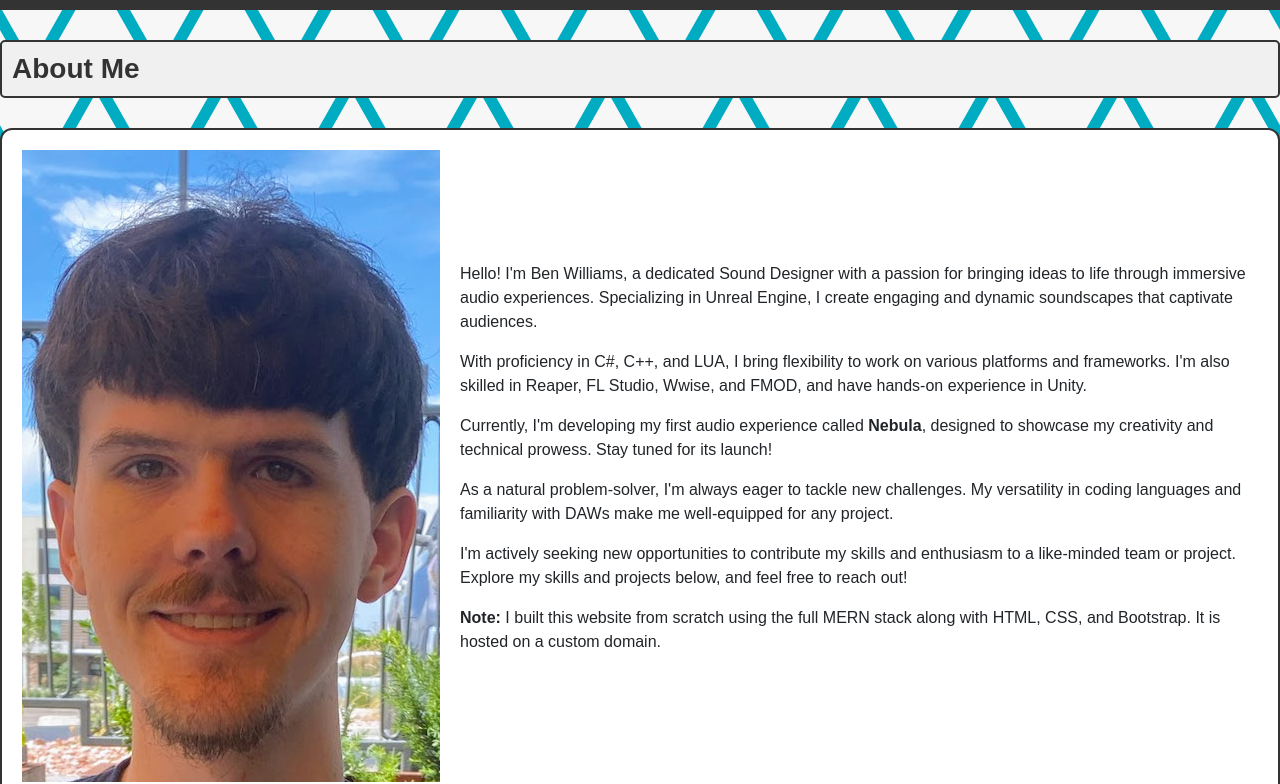
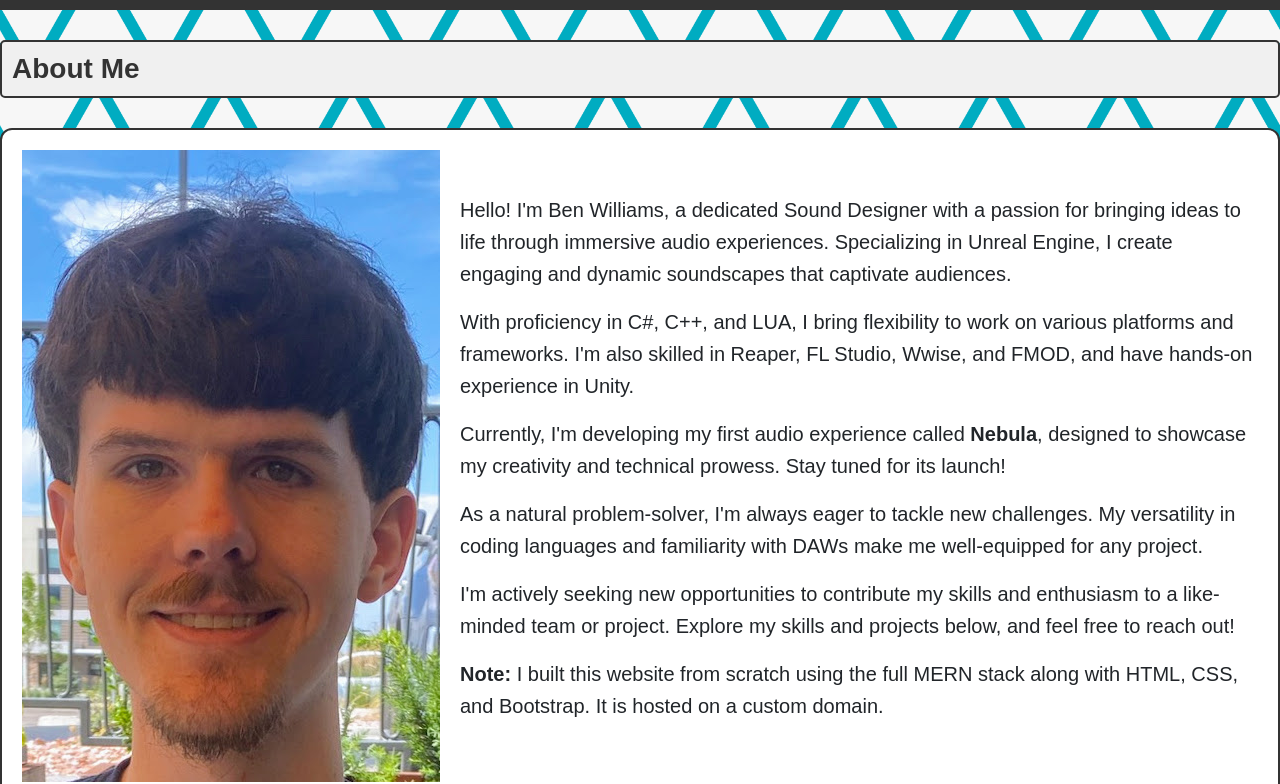
Before and after one commit to bones2421/bones2421.github.io, a website: page index.html in a window 1280 px wide. Shown: the part 56-840 px from the top of the page. Drawn offline with nearby package versions, Linux system fonts and the light colour scheme.

Commit message:
made bio text larger

```diff
--- a/index.html
+++ b/index.html
@@ -184,10 +184,10 @@
         }
 
         .bio-text {
-            flex: 1;
-            background-color: white;
-            border-radius: 12px;
-            text-align: left;
+            font-size: 20px;
+            line-height: 1.6;
+            width: 100%;
+            box-sizing: border-box;
         }
 
         .bio-image {
```
